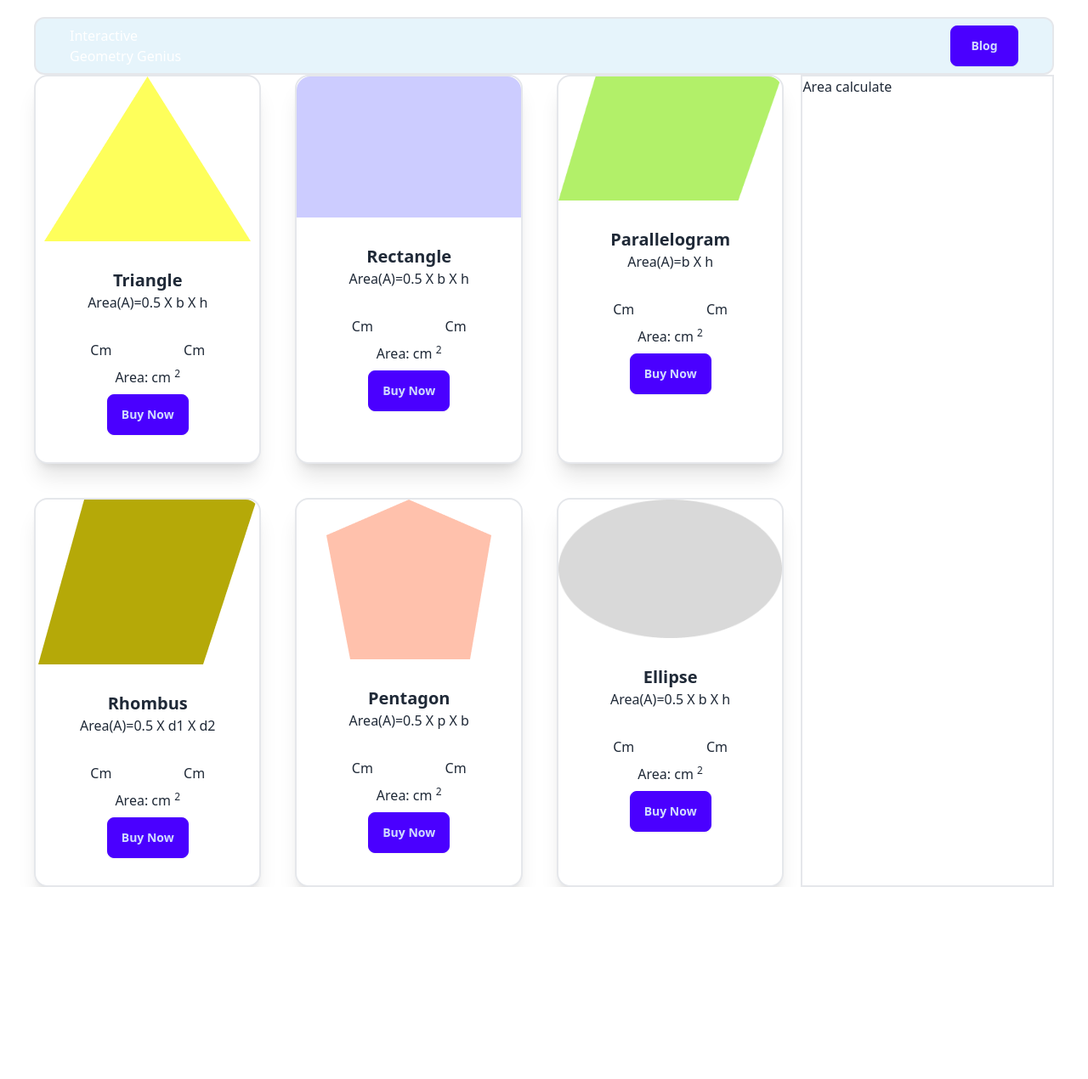
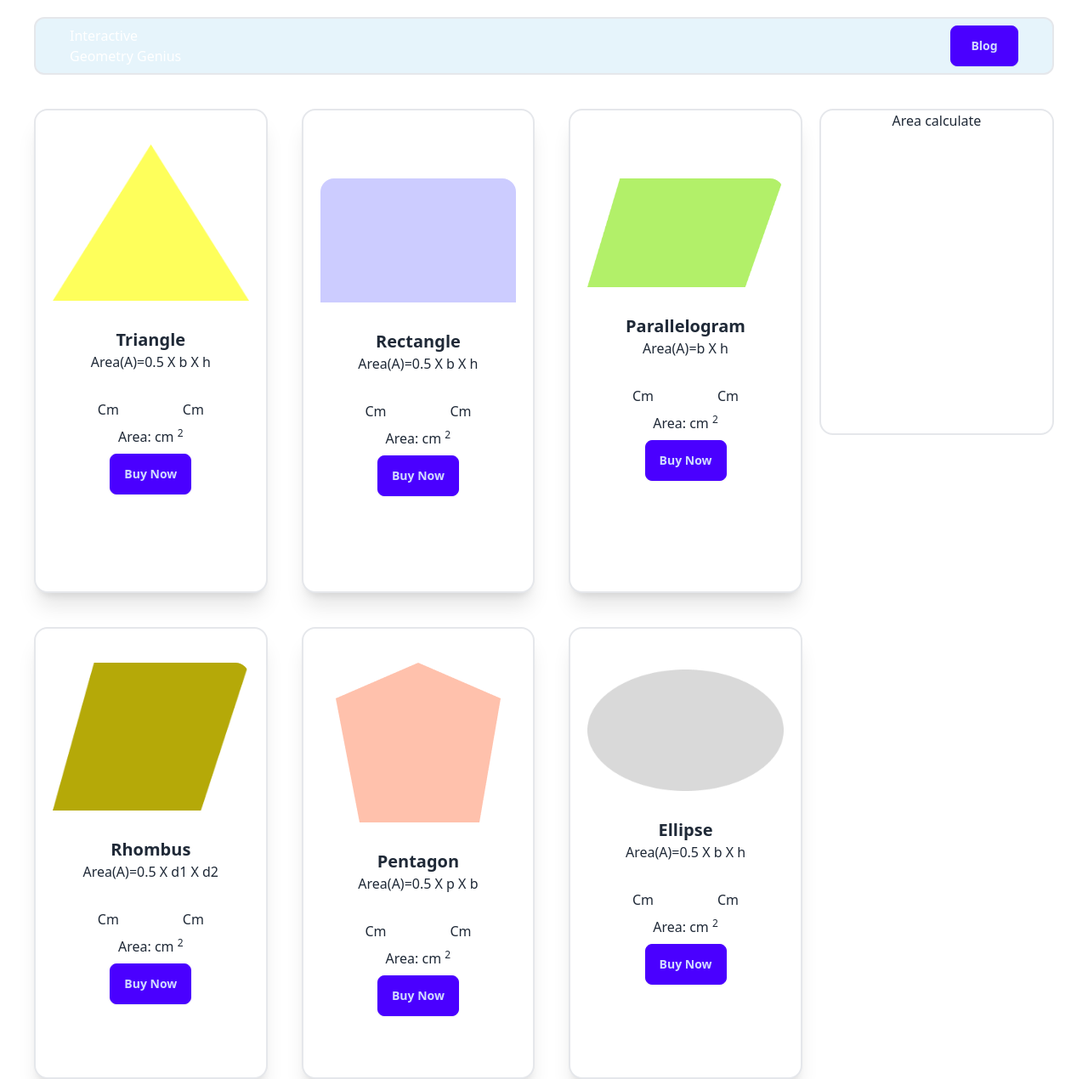
Before and after one commit to SabbirReturn/geaometry-genius-repo, a plain HTML site: page index.html in a window 1280 px wide. Shown: the whole page at 85% size. Before the commit the page ends 1044 px from the top, so only its background shows below. Drawn offline with nearby package versions, Linux system fonts and the light colour scheme.

Commit message:
interface done

```diff
--- a/index.html
+++ b/index.html
@@ -21,11 +21,11 @@
         </div>
     </header>
     <main>
-        <section class="flex justify-between gap-5 ">
+        <section class="flex flex-col md:flex-row lg:flex-row justify-between gap-5 mt-10">
             <div class="">
-                <div class="grid grid-cols-3 gap-10">
+                <div class="grid md:grid-cols-2 lg:grid-cols-3 gap-10">
                     <!-- Triangle -->
-                    <div class="card bg-base-100 shadow-xl border-2">
+                    <div class="card bg-base-100 shadow-xl py-10 md:px-5 border-2">
                         <figure>
                           <img
                             src="images/triangle.png"
@@ -56,7 +56,7 @@
                     </div>
 
                     <!-- Rectangle -->
-                    <div class="card bg-base-100 shadow-xl border-2">
+                    <div class="card bg-base-100 shadow-xl py-10 md:py-20 md:px-5  border-2">
                         <figure>
                           <img
                             src="images/rectangle.png"
@@ -87,7 +87,7 @@
                     </div>
 
                     <!-- Parallelogram -->
-                    <div class="card bg-base-100  shadow-xl border-2">
+                    <div class="card bg-base-100  shadow-xl py-10 md:py-24 lg:py-20 md:px-5  border-2">
                         <figure>
                           <img
                             src="images/parallelogram.png"
@@ -118,7 +118,7 @@
                     </div>
 
                     <!-- Rhombus -->
-                    <div class="card bg-base-100  shadow-xl border-2">
+                    <div class="card bg-base-100  shadow-xl py-10 px-5 md:px-5  border-2">
                         <figure>
                           <img
                             src="images/rhombus.png"
@@ -149,7 +149,7 @@
                     </div>
 
                     <!-- Pentagon -->
-                    <div class="card bg-base-100 shadow-xl border-2">
+                    <div class="card bg-base-100 shadow-xl py-10 md:px-5  border-2">
                         <figure>
                           <img
                             src="images/pentagon.png"
@@ -180,7 +180,7 @@
                     </div>
 
                     <!--Ellipse -->
-                    <div class="card bg-base-100  shadow-xl border-2">
+                    <div class="card bg-base-100  shadow-xl py-10 md:py-24 lg:py-12 md:px-5  border-2">
                         <figure>
                           <img
                             src="images/ellipse.png"
@@ -211,7 +211,7 @@
                     </div>
                 </div>
             </div>
-            <div class="w-96 border-2">
+            <div class="w-96 h-96 text-center border-2 rounded-2xl">
                 <p>Area calculate</p>
             </div>
         </section>
```
